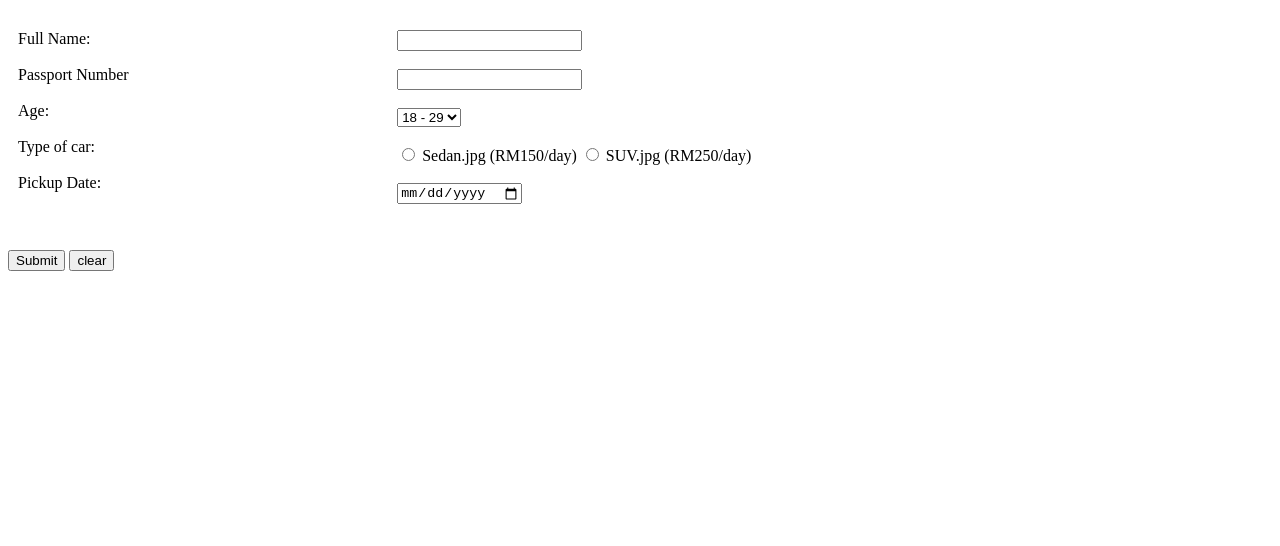
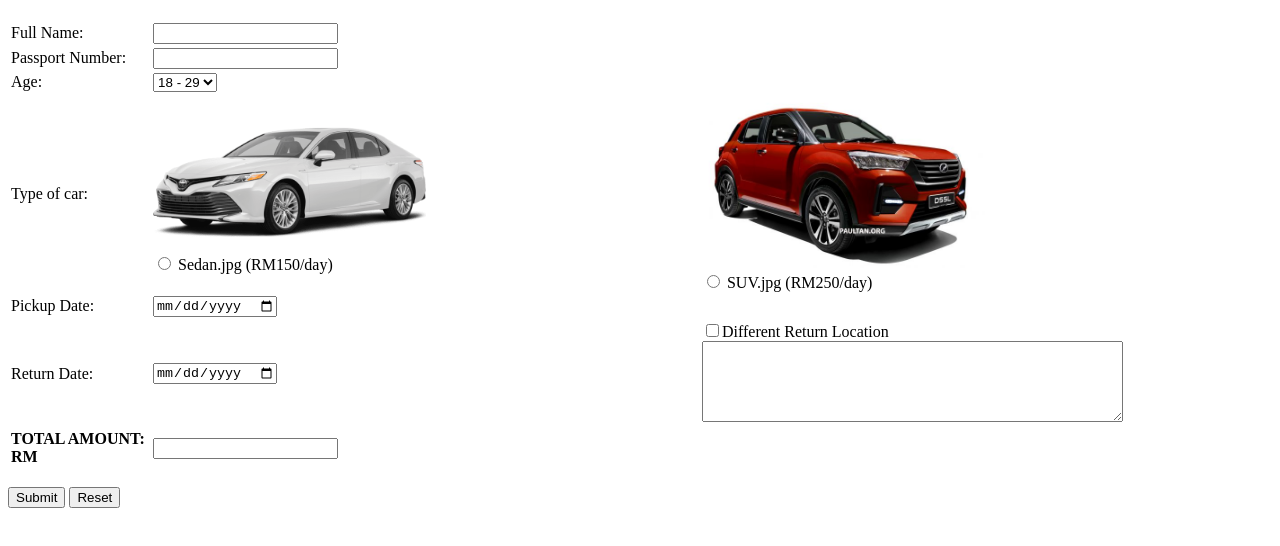
Before and after one commit to nblhuda/html-webApp, a plain HTML site: page Tutorial 4 Nabila Huda/q2.html in a window 1280 px wide. Shown: the part 60-606 px from the top of the page. Drawn offline with Linux system fonts and the light colour scheme.

Commit message:
form with image without css

```diff
--- a/Tutorial 4 Nabila Huda/q2.html
+++ b/Tutorial 4 Nabila Huda/q2.html
@@ -1,65 +1,66 @@
 <!DOCTYPE html>
 <html>
-    <head>
-        <style>
-            * {
-            box-sizing: border-box;
-            }
 
-            /* Create three equal columns that floats next to each other */
-            .column1 {
-            float: left;
-            width: 30%;
-            padding: 10px;
-            }
-            .column2{
-            float: left;
-            width: 70%;
-            padding: 10px;
-            }
-
-            /* Clear floats after the columns */
-            .row:after {
-            content: "";
-            display: table;
-            clear: both;
-            }
-         </style>
-    </head>
     <body>
     <h1><b>Hertz Car Rental</b></h1>
 
 
     <form action="/action_page.php">
     <div class="row">
-    <div class="column1" >
-        <label for="name">Full Name:</label><br><br>
-        <label for="pnum">Passport Number</label><br><br>
-        <label for="age">Age:</label><br><br>
-        <label for="type">Type of car:</label><br><br>
-        <label for="pickup">Pickup Date:</label><br><br>
-    </div>
-    <div class="column2">
-        <input type="text" id="name" name="name"><br><br>
-        <input type="number" id="pnum" name="pnum"><br><br>
-        <select name="age" id="age">
+        <table>
+            <tr>
+                <td>Full Name:</td>
+                <td><input type="text" id="name" name="name"></td>
+            </tr>
+            <tr>
+                <td>Passport Number:</td>
+                <td><input type="number" id="pnum" name="pnum"></td>
+            </tr>
+            <tr>
+                <td>Age:</td>
+                <td><select name="age" id="age">
                     <option value="1829">18 - 29</option>
                     <option value="3069">30 - 69</option>
                     <option value="70">70+</option>
-        </select><br><br>
+                </select></td>
+            </tr>
+            <tr>
+                <td>Type of car:</td>
+                <td>
+                    <img src="sedan.jpg" width="50%" height="50%"><br>
                     <input type="radio" id="sedan" name="type" value="sedan">
                     <label for="sedan">Sedan.jpg (RM150/day)</label>
+
+                </td>
+                <td>
+                    <img src="suv.jpg" width="50%" height="50%"><br>
                     <input type="radio" id="suv" name="type" value="suv">
-        <label for="suv">SUV.jpg (RM250/day)</label><br><br>
-        <input type="date" id="pickup" name="pickup"><br><br>
+                    <label for="suv">SUV.jpg (RM250/day)</label>
+                </td>
+            </tr>
+            <tr>
 
-    </div>
-</div>
+                <td>Pickup Date:</td>
+                <td><input type="date" id="pickup" name="pickup"></td>
+            </tr>
+            <tr>
+                <td>Return Date:</td>
+                <td><input type="date" id="return" name="return"></td>
+                <td>
+                    <input type="checkbox">Different Return Location<br>
+                    <textarea rows="5" cols="50"></textarea>
+                </td>
+            </tr>
+            <tr>
+                <td><b>TOTAL AMOUNT: RM</b></td>
+                <td><input type="number"></td>
+            </tr>
+        </table>
     </form>
 
 
     <br>
     <input type="submit" value="Submit">
-<input type="reset" value="clear">
+    <input type="reset" value="Reset">
     </body>
 </html>
```
Also changed, not shown: Tutorial 4 Nabila Huda/sedan.jpg (added), Tutorial 4 Nabila Huda/suv.jpg (added). Lines whose indentation alone changed are shown as unchanged.
